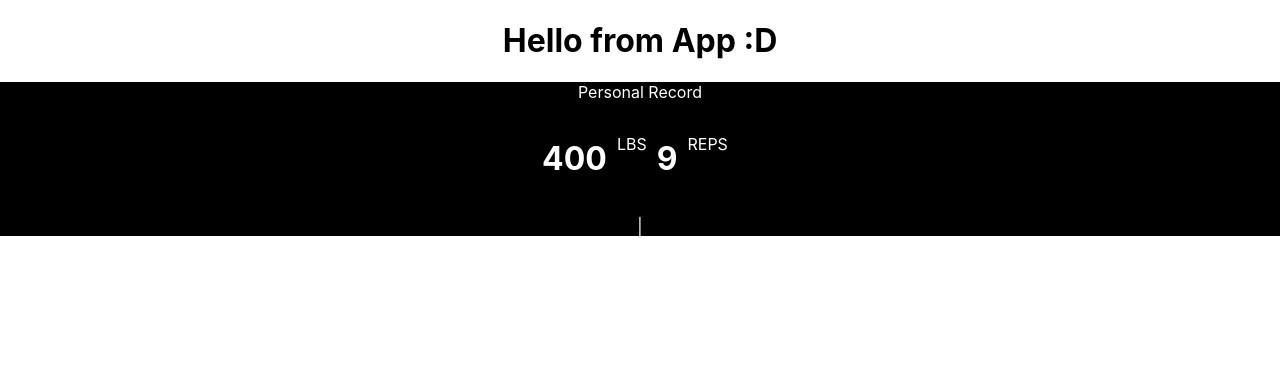
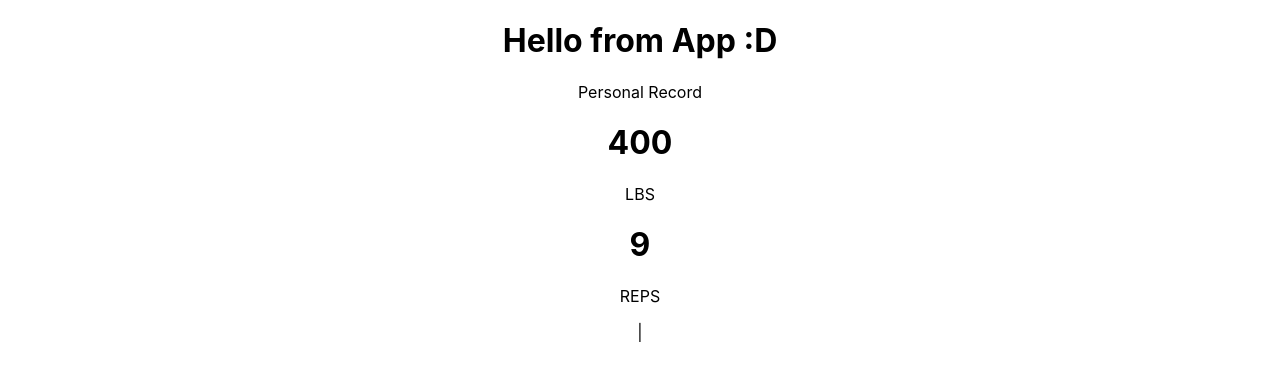
Before and after one commit to bw-weightlifting-journal-3/frontend-weight-lifting, a React (Create React App) app in the folder weight-lifting/: page / in a window 1280 px wide. Shown: the top 380 px of the page. Built offline with nearby package versions, Linux system fonts and the light colour scheme; no server answers; the HTML template or start-up script is replaced by a standard one.

Commit message:
Cut and pasted (and commented out) the PR styling from App.css to PR.jsx

```diff
--- a/weight-lifting/src/App.css
+++ b/weight-lifting/src/App.css
@@ -36,32 +36,3 @@
     transform: rotate(360deg);
   }
 }
-
-.pr {
-  color: white;
-  background-color: black;
-  width: 100%;
-}
-
-.pr-numbers {
-  display: flex;
-  flex-direction: row;
-  justify-content: center;
-}
-
-.pr-max-weight {
-  display: flex;
-  flex-direction: row;
-  align-content: bottom;
-}
-
-.pr-max-reps {
-  display: flex;
-  flex-direction: row;
-  align-content: bottom;
-}
-
-.units-of-measure {
-  padding-right: 10px;
-  padding-left: 10px;
-}
```
Also changed, not shown: weight-lifting/src/Components/PersonalRecord.jsx (+32 -0 lines).
